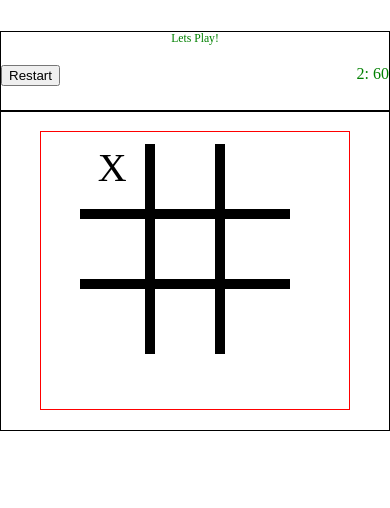
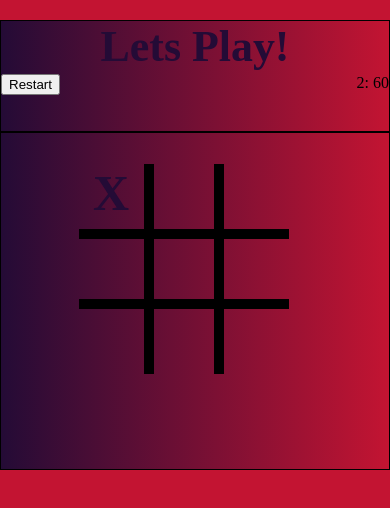
Before and after one commit to muhammadminhaj786/tic-tac-toe-game, a plain HTML site: page index.html in a window 390 px wide. Both pictures are taken after a click on the element 114 px from the left and 178 px from the top of the page. Drawn offline with Linux system fonts and the light colour scheme.

Commit message:
finally completed

```diff
--- a/style.css
+++ b/style.css
@@ -1,33 +1,53 @@
 *{
     margin: 0px;
     box-sizing: border-box;
+
+}
+body{
+    background-color: #c31432;
 }
 .conatiner{
-    height: 400px;
+    height: 450px;
     width: 60%;
     border: 1px solid black;
-    margin: 8% auto;
+    margin: 5% auto;
+    background: #c31432;  /* fallback for old browsers */
+background: -webkit-linear-gradient(to right, #240b36, #c31432);  /* Chrome 10-25, Safari 5.1-6 */
+background: linear-gradient(to right, #240b36, #c31432); /* W3C, IE 10+/ Edge, Firefox 16+, Chrome 26+, Opera 12+, Safari 7+ */
+
 }
 
 .header{
-    height: 20%;
+    height: 25%;
     border-bottom: 2px solid black;
     width: 100%;
 }
 p{
     text-align: center;
-    color: Green;
+}
+#para{
+    font-size: 3vw;
+    font-weight: bolder;
+    color: #240b36;
 }
 .btn{
     display: flex;
     justify-content: space-between;
-    margin-top: 5%;
+    margin-top: 1%;
 }
 .btn1{
-
+    background-color: #c31432;
+    border: none;
+    height: 40px;
+    width: 120px;
+    color: #240b36;
+    font-size: vw;
+    font-weight: bold;
+    border-radius: 5px ;
+    margin-left: 5px;
 }
 .gameboard{
-    border: 1px solid red;
+    /* border: 1px solid red; */
     height: 70%;
     margin: 5% auto;
     width: 60%;
@@ -80,21 +100,20 @@ p{
 }
 .txt{
     text-align: center;
-    font-size: 40px;
+    font-size: 50px;
+    color: #240b36;
+    font-weight: bolder;
 }
 .txt-zero{
     text-align: center;
     font-size: 50px;
     color: red;
+    font-weight: bolder;
+
 }
 .disableel{
     pointer-events: none;
 }
-#para{
-    font-size:3vw;
-}
-
-
 @media only screen and (max-width: 480px){
     .conatiner{
         width: 100%;
@@ -107,4 +126,7 @@ p{
         height: 70px ;
         width: 70px;
     }
+    #para{
+        font-size: 5.2vh;
+    }
 }
```
